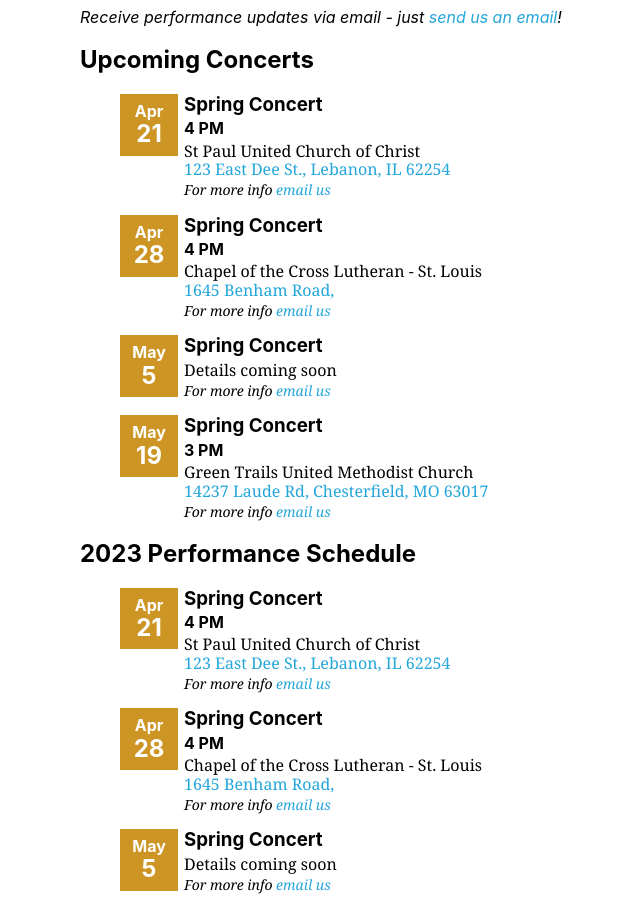
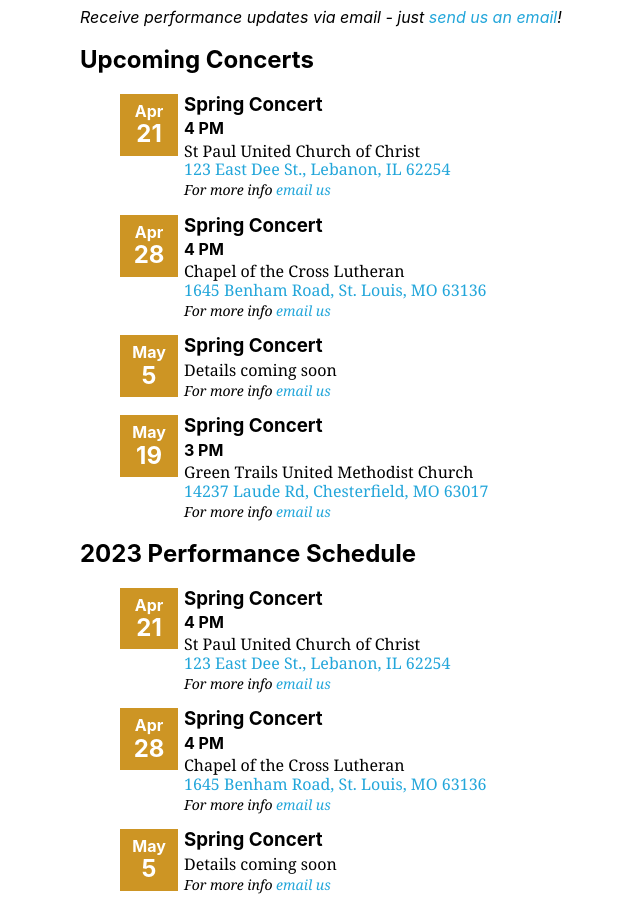
Before and after one commit to GatewayRingers/GatewayRingers.github.io, a Jekyll site: the page built from events.html, in a window 1280 px wide and 900 px high, scrolled down 317 px. Shown: the whole window, without its empty margins (56-696 px from the left). Built offline with Jekyll 4.4.1, drawn with Linux system fonts in a browser that asks for light colours; nearby versions of some CDN libraries.

Commit message:
Update events.yml

```diff
--- a/_data/events.yml
+++ b/_data/events.yml
@@ -10,8 +10,8 @@
     - date: 2024-04-28
       name: Spring Concert
       time: 4 PM
-      location: Chapel of the Cross Lutheran - St. Louis
-      address: 1645 Benham Road,
+      location: Chapel of the Cross Lutheran
+      address: 1645 Benham Road, St. Louis, MO 63136
       href: https://www.google.com/maps/place/Chapel+of+the+Cross+-+Lutheran/@38.7806165,-90.2407037,16.92z/data=!4m6!3m5!1s0x87df48d8d111d297:0xa170345694075b6d!8m2!3d38.780623!4d-90.238145!16s%2Fg%2F1tp8_ld4?entry=ttu
       contact:
     - date: 2024-05-05
```
